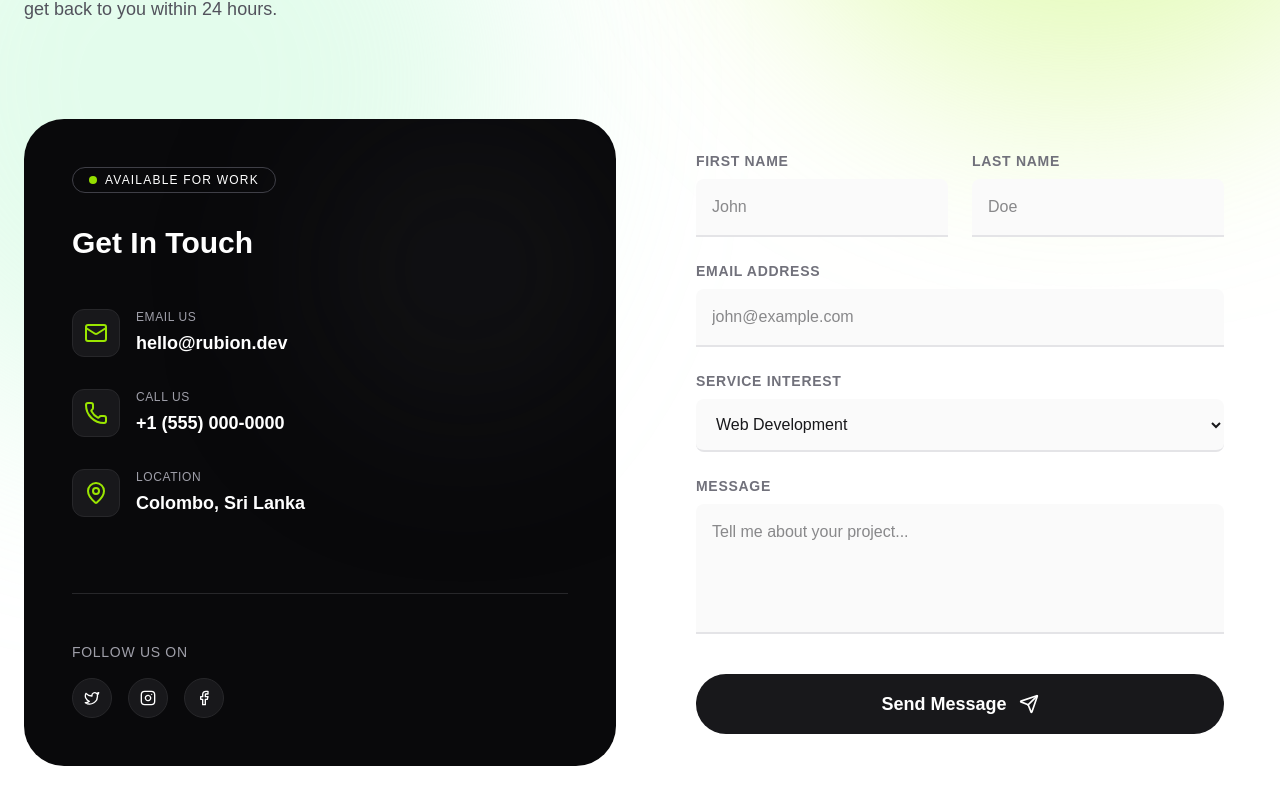
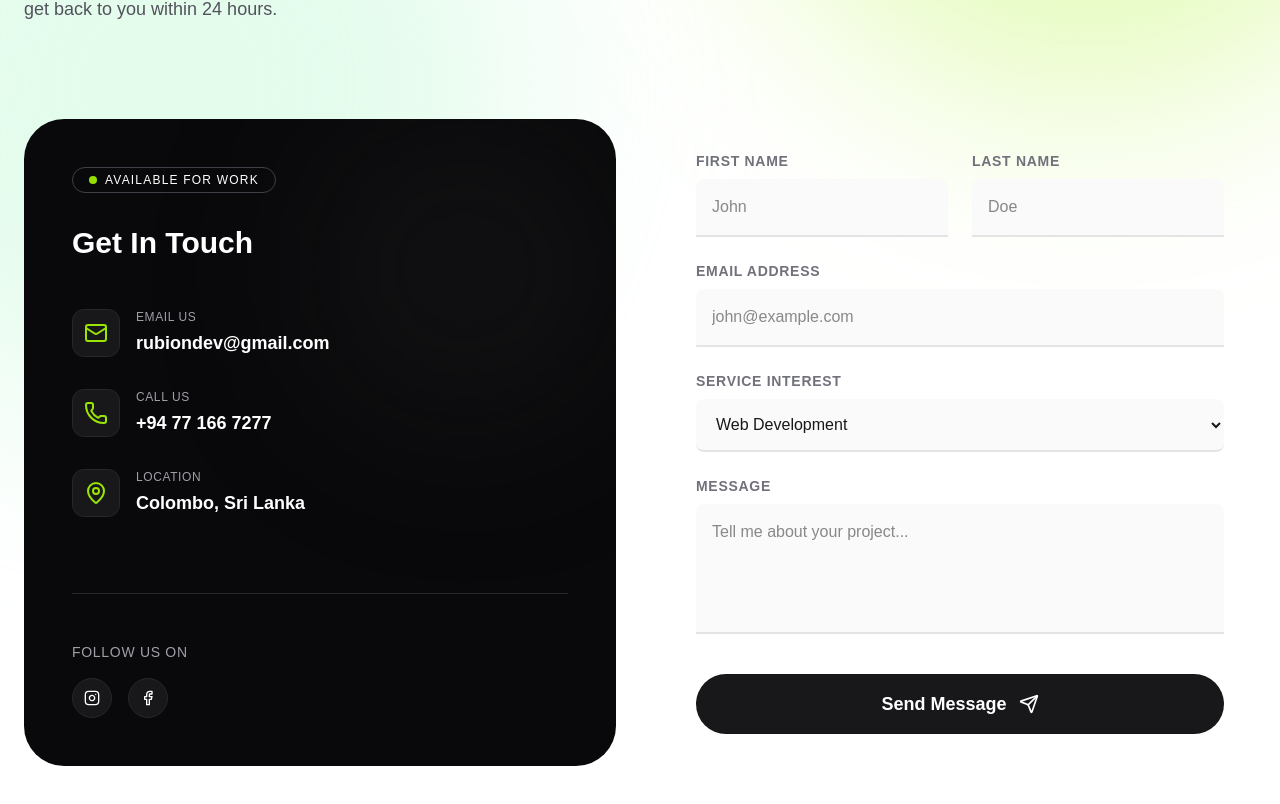
Before and after one commit to binukhewage/rubion, a Next.js app: page /contact in a window 1280 px wide. Shown: the part 476-1280 px from the top of the page. Built offline with nearby package versions, Linux system fonts and the light colour scheme.

Commit message:
added contacts

```diff
--- a/app/contact/page.tsx
+++ b/app/contact/page.tsx
@@ -99,8 +99,8 @@ export default function Contact() {
               <h3 className="text-3xl font-bold mb-12">Get In Touch</h3>
 
               <div className="space-y-8">
-                <ContactItem icon={<Mail className="w-6 h-6 text-lime-400" />} label="Email Us" value="hello@rubion.dev" />
-                <ContactItem icon={<Phone className="w-6 h-6 text-lime-400" />} label="Call Us" value="+1 (555) 000-0000" />
+                <ContactItem icon={<Mail className="w-6 h-6 text-lime-400" />} label="Email Us" value="rubiondev@gmail.com" />
+                <ContactItem icon={<Phone className="w-6 h-6 text-lime-400" />} label="Call Us" value="+94 77 166 7277" />
                 <ContactItem icon={<MapPin className="w-6 h-6 text-lime-400" />} label="Location" value="Colombo, Sri Lanka" />
               </div>
             </div>
@@ -109,7 +109,7 @@ export default function Contact() {
             <div className="relative z-10 mt-12 pt-12 border-t border-zinc-800">
                <h4 className="text-sm text-zinc-400 uppercase tracking-wider mb-4">Follow US on </h4>
                <div className="flex gap-4">
-                  {[Twitter, Instagram, Facebook].map((Icon, i) => (
+                  {[Instagram, Facebook].map((Icon, i) => (
                     <a key={i} href="#" className="w-10 h-10 rounded-full bg-zinc-900 border border-zinc-800 flex items-center justify-center hover:bg-lime-400 hover:text-black hover:border-lime-400 transition-all">
                       <Icon className="w-4 h-4" />
                     </a>
```
